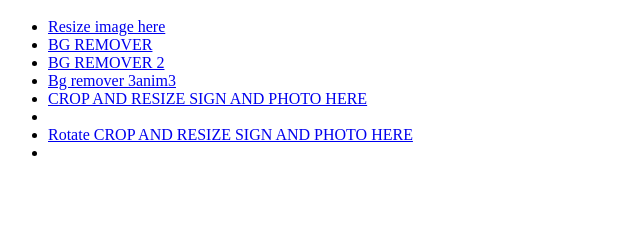
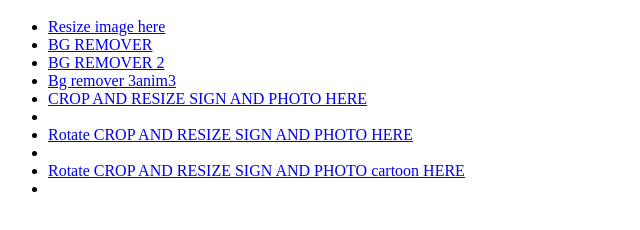
Before and after one commit to BhuMiTarget/Play, a plain HTML site: page index.html in a window 1280 px wide. Shown: the part 48-278 px from the top of the page, without its empty margins (0-640 px from the left). Drawn offline with Linux system fonts and the light colour scheme.

Commit message:
Update index.html

```diff
--- a/index.html
+++ b/index.html
@@ -7,4 +7,5 @@
 <li><a href="anim2.html">anim3</a></li>
 <li><a href="Image Crop Resize and Export.html">CROP AND RESIZE SIGN AND PHOTO HERE</a><li>
 <li><a href="Image Resize Rotate and Crop.html">Rotate CROP AND RESIZE SIGN AND PHOTO HERE</a><li>
+    <li><a href="Cartooniser.html">Rotate CROP AND RESIZE SIGN AND PHOTO  cartoon HERE</a><li>
 </ul></body></html
```
